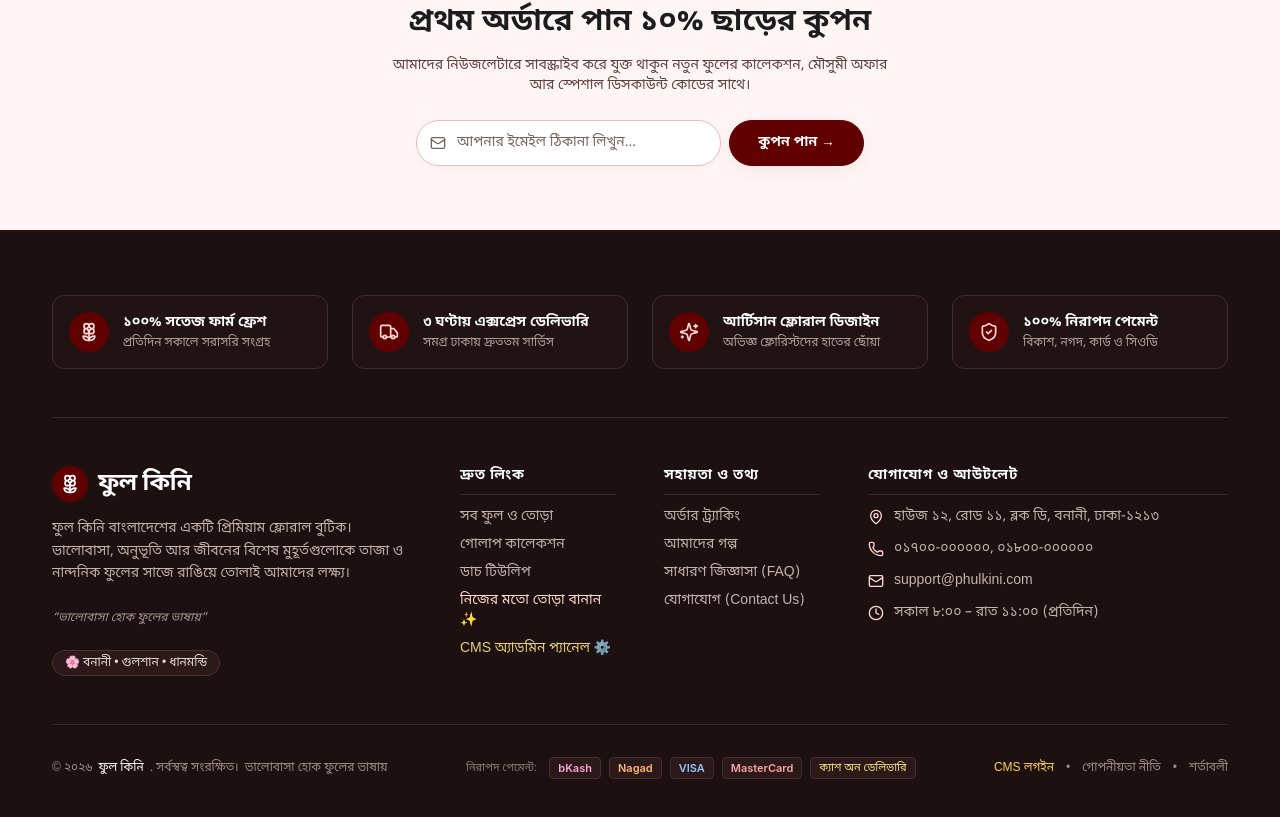
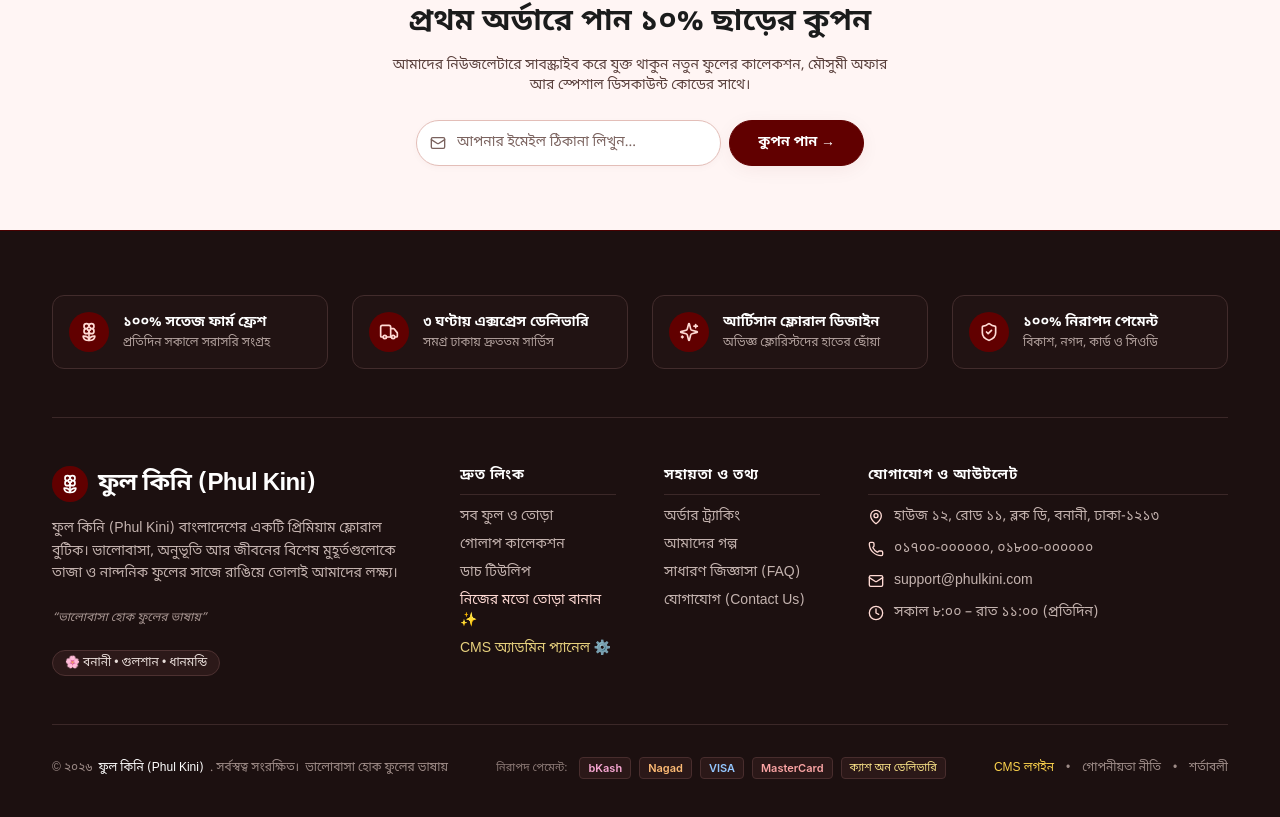
Before and after one commit to SamiumBashir/phulKini, a Next.js app: page / in a window 1280 px wide. Shown: the part 4894-5711 px from the top of the page. Built offline with nearby package versions, Linux system fonts and the light colour scheme.

Commit message:
fix: protect brand name Phul Kini from browser auto-translation with notranslate tag

```diff
--- a/src/app/layout.js
+++ b/src/app/layout.js
@@ -10,11 +10,14 @@
 import CartDrawer from '@/components/cart/CartDrawer';
 
 export const metadata = {
-  title: 'ফুল কিনি | ভালোবাসা হোক ফুলের ভাষায় — প্রিমিয়াম ফ্লোরাল বুটিক',
+  title: 'ফুল কিনি (Phul Kini) | ভালোবাসা হোক ফুলের ভাষায় — প্রিমিয়াম ফ্লোরাল বুটিক',
   description:
-    'ফুল কিনি বাংলাদেশের একটি প্রিমিয়াম ফ্লোরাল ই-কমার্স ব্র্যান্ড। তাজা ফুল, এক্সক্লুসিভ তোড়া, কাস্টম তোড়া ও গিফট কম্বো ডেলিভারি সমগ্র ঢাকায়।',
+    'ফুল কিনি (Phul Kini) বাংলাদেশের একটি প্রিমিয়াম ফ্লোরাল ই-কমার্স ব্র্যান্ড। তাজা ফুল, এক্সক্লুসিভ তোড়া, কাস্টম তোড়া ও গিফট কম্বো ডেলিভারি সমগ্র ঢাকায়।',
   keywords: 'ফুল কিনি, phul kini, flowers dhaka, floral boutique bangladesh, গোলাপ, লিলি, টিউলিপ, তোড়া, গিফট',
   authors: [{ name: 'Phul Kini' }],
+  other: {
+    google: 'notranslate',
+  },
 };
 
 export const viewport = {
@@ -26,8 +29,9 @@
 
 export default function RootLayout({ children }) {
   return (
-    <html lang="bn">
+    <html lang="bn" className="notranslate" translate="no">
       <head>
+        <meta name="google" content="notranslate" />
         <link rel="preconnect" href="https://fonts.googleapis.com" />
         <link rel="preconnect" href="https://fonts.gstatic.com" crossOrigin="anonymous" />
       </head>
--- a/src/components/common/Footer.js
+++ b/src/components/common/Footer.js
@@ -17,7 +17,7 @@
 
 export default function Footer() {
   return (
-    <footer className="bg-[#1C1010] text-[#E8DDD9] font-bengali pt-16 pb-12 mt-auto border-t border-primary-dark">
+    <footer className="bg-[#1C1010] text-[#E8DDD9] font-bengali pt-16 pb-12 mt-auto border-t border-primary-dark notranslate" translate="no">
       <div className="max-w-container mx-auto px-4 md:px-8">
 
         {/* Top Feature Highlights */}
@@ -67,17 +67,17 @@
         <div className="grid grid-cols-1 md:grid-cols-2 lg:grid-cols-12 gap-8 lg:gap-12 py-12">
 
           {/* Col 1: Brand Info (4 cols) */}
-          <div className="lg:col-span-4 space-y-4">
-            <Link href="/" className="flex items-center gap-2.5">
+          <div className="lg:col-span-4 space-y-4 notranslate" translate="no">
+            <Link href="/" className="flex items-center gap-2.5 notranslate" translate="no">
               <div className="w-9 h-9 rounded-full bg-primary flex items-center justify-center text-white">
                 <Flower2 size={20} />
               </div>
-              <span className="font-bold text-2xl text-white tracking-tight">ফুল কিনি</span>
+              <span className="font-bold text-2xl text-white tracking-tight notranslate" translate="no">ফুল কিনি (Phul Kini)</span>
             </Link>
             <p className="text-sm text-[#C4B3AF] leading-relaxed">
-              ফুল কিনি বাংলাদেশের একটি প্রিমিয়াম ফ্লোরাল বুটিক। ভালোবাসা, অনুভূতি আর জীবনের বিশেষ মুহূর্তগুলোকে তাজা ও নান্দনিক ফুলের সাজে রাঙিয়ে তোলাই আমাদের লক্ষ্য।
+              ফুল কিনি (Phul Kini) বাংলাদেশের একটি প্রিমিয়াম ফ্লোরাল বুটিক। ভালোবাসা, অনুভূতি আর জীবনের বিশেষ মুহূর্তগুলোকে তাজা ও নান্দনিক ফুলের সাজে রাঙিয়ে তোলাই আমাদের লক্ষ্য।
             </p>
-            <div className="pt-2 text-xs text-[#A89692] italic">
+            <div className="pt-2 text-xs text-[#A89692] italic notranslate" translate="no">
               “ভালোবাসা হোক ফুলের ভাষায়”
             </div>
 
@@ -183,8 +183,8 @@
 
         {/* Bottom Bar */}
         <div className="pt-8 border-t border-[#3B2828] flex flex-col md:flex-row items-center justify-between gap-4 text-xs text-[#9E8C88]">
-          <p className="flex items-center gap-1.5">
-            © ২০২৬ <strong className="text-white font-medium">ফুল কিনি</strong>. সর্বস্বত্ব সংরক্ষিত।
+          <p className="flex items-center gap-1.5 notranslate" translate="no">
+            © ২০২৬ <strong className="text-white font-medium notranslate" translate="no">ফুল কিনি (Phul Kini)</strong>. সর্বস্বত্ব সংরক্ষিত।
             <span className="hidden sm:inline">ভালোবাসা হোক ফুলের ভাষায়</span>
           </p>
 
--- a/src/components/common/Navbar.js
+++ b/src/components/common/Navbar.js
@@ -78,7 +78,7 @@
       >
         <div className="max-w-[1360px] mx-auto px-4 md:px-8 flex items-center justify-between gap-4">
 
-          {/* Left: Brand Logo & Title */}
+          {/* Left: Brand Logo & Title (Protected against unwanted browser auto-translation) */}
           <div className="flex items-center gap-3">
             <button
               onClick={() => setMobileMenuOpen(true)}
@@ -88,15 +88,15 @@
               <Menu size={22} />
             </button>
 
-            <Link href="/" className="flex items-center gap-2.5 group">
+            <Link href="/" className="flex items-center gap-2.5 group notranslate" translate="no">
               <div className="w-10 h-10 md:w-11 md:h-11 rounded-full bg-[#610000] flex items-center justify-center text-white shadow-soft transition-transform group-hover:scale-105 duration-200 shrink-0">
                 <Flower2 size={22} className="text-[#FFDAD4]" />
               </div>
-              <div className="flex flex-col">
-                <span className="font-bengali font-bold text-2xl md:text-[26px] text-[#610000] tracking-tight leading-none">
+              <div className="flex flex-col notranslate" translate="no">
+                <span className="notranslate font-bengali font-bold text-2xl md:text-[26px] text-[#610000] tracking-tight leading-none" translate="no">
                   ফুল কিনি
                 </span>
-                <span className="text-[11px] text-[#7A6B68] font-bengali tracking-normal mt-0.5 opacity-90 hidden sm:block">
+                <span className="notranslate text-[11px] text-[#7A6B68] font-bengali tracking-normal mt-0.5 opacity-90 hidden sm:block" translate="no">
                   ভালোবাসা হোক ফুলের ভাষায়
                 </span>
               </div>
@@ -278,12 +278,12 @@
         <div className="fixed inset-0 z-50 bg-black/60 backdrop-blur-sm lg:hidden flex font-bengali">
           <div className="w-[82%] max-w-sm bg-[#FCF9F8] h-full p-6 shadow-soft-xl flex flex-col justify-between overflow-y-auto animate-slide-up">
             <div>
-              <div className="flex items-center justify-between pb-4 border-b border-[#E3BEB8]/50">
-                <div className="flex items-center gap-2">
+              <div className="flex items-center justify-between pb-4 border-b border-[#E3BEB8]/50 notranslate" translate="no">
+                <div className="flex items-center gap-2 notranslate" translate="no">
                   <div className="w-8 h-8 rounded-full bg-[#610000] flex items-center justify-center text-white">
                     <Flower2 size={18} className="text-[#FFDAD4]" />
                   </div>
-                  <span className="font-bold text-xl text-[#610000]">ফুল কিনি</span>
+                  <span className="font-bold text-xl text-[#610000] notranslate" translate="no">ফুল কিনি</span>
                 </div>
                 <button
                   onClick={() => setMobileMenuOpen(false)}
@@ -293,7 +293,7 @@
                 </button>
               </div>
 
-              <p className="text-xs text-[#7A6B68] my-3 italic">
+              <p className="text-xs text-[#7A6B68] my-3 italic notranslate" translate="no">
                 “ভালোবাসা হোক ফুলের ভাষায়”
               </p>
 
```
